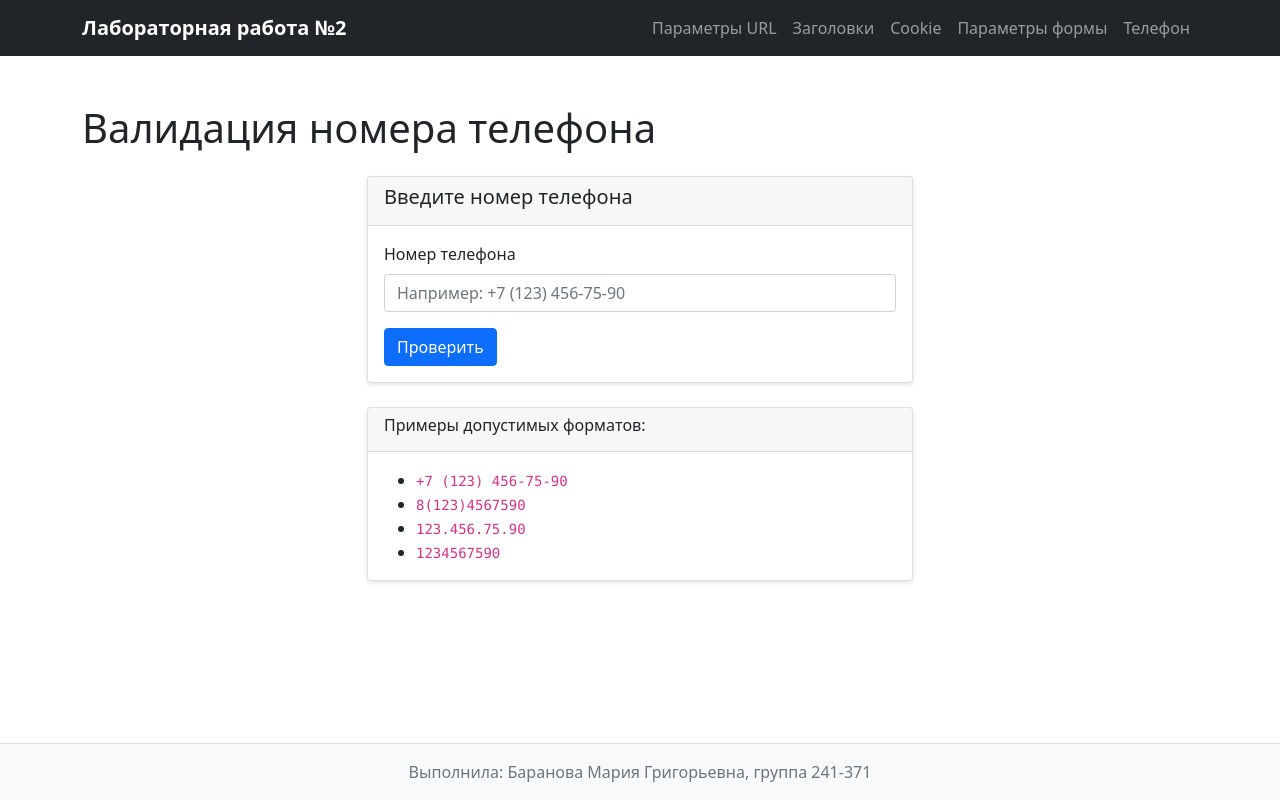
After one commit to Maryleksa/baranova_labs_web, a Flask app: page /phone/ in a window 1280 px wide. The commit adds this page. Run offline with Flask 3, Linux system fonts and the light colour scheme.

Commit message:
added lab 2

```diff
--- /dev/null
+++ b/lab2/app.py
@@ -0,0 +1,128 @@
+from flask import Flask, request, render_template, make_response, redirect, url_for
+import re
+
+app = Flask(__name__)
+
+# Главная страница
+@app.route('/')
+def index():
+    return render_template('index.html')
+
+# Страница 1: Параметры URL
+@app.route('/url-params/')
+def url_params():
+    params = request.args
+    return render_template('url_params.html', params=params)
+
+# Страница 2: Заголовки запроса
+@app.route('/headers/')
+def headers():
+    headers = dict(request.headers)
+    return render_template('headers.html', headers=headers)
+
+# Страница 3: Cookie
+@app.route('/cookies/')
+def cookies():
+    all_cookies = dict(request.cookies)
+    cookie_value = request.cookies.get('lab_cookie')
+    return render_template('cookies.html', cookies=all_cookies, cookie_value=cookie_value)
+
+# Установка cookie
+@app.route('/set-cookie/')
+def set_cookie():
+    response = make_response(redirect(url_for('cookies')))
+    response.set_cookie('lab_cookie', 'Hello from Lab2!', max_age=3600)
+    return response
+
+# Удаление cookie
+@app.route('/delete-cookie/')
+def delete_cookie():
+    response = make_response(redirect(url_for('cookies')))
+    response.delete_cookie('lab_cookie')
+    return response
+
+# Страница 4: Параметры формы
+@app.route('/form-params/', methods=['GET', 'POST'])
+def form_params():
+    form_data = {}
+    submitted = False
+
+    if request.method == 'POST':
+        form_data = dict(request.form)
+        submitted = True
+
+    return render_template('form_params.html', form_data=form_data, submitted=submitted)
+
+# Страница 5: Валидация номера телефона
+@app.route('/phone/', methods=['GET', 'POST'])
+def phone():
+    error = None
+    error_type = None
+    formatted_phone = None
+    phone_input = ''
+
+    if request.method == 'POST':
+        phone_input = request.form.get('phone', '')
+        is_valid, error_type, formatted = validate_phone(phone_input)
+
+        if is_valid:
+            formatted_phone = formatted
+        else:
+            if error_type == 'digit_count':
+                error = 'Недопустимый ввод. Неверное количество цифр.'
+            elif error_type == 'invalid_chars':
+                error = 'Недопустимый ввод. В номере телефона встречаются недопустимые символы.'
+
+    return render_template('phone.html', error=error, formatted_phone=formatted_phone, phone_input=phone_input)
+
+
+def validate_phone(phone):
+    """
+    Проверяет и форматирует номер телефона
+    Возвращает: (is_valid, error_type, formatted_phone)
+    """
+    original = phone
+
+    # Удаляем все разрешённые символы (пробелы, скобки, дефисы, точки, +)
+    temp = re.sub(r'[\s\(\)\-\.\+]', '', phone)
+
+    # Проверка 1: только цифры должны остаться
+    if not temp.isdigit():
+        return False, 'invalid_chars', None
+
+    # Подсчёт количества цифр
+    digit_count = len(temp)
+
+    # Определяем ожидаемое количество цифр
+    expected_digits = None
+    is_plus7_or_8 = False
+
+    # Проверяем, начинается ли с +7 или 8
+    cleaned_original = re.sub(r'[\s\(\)\-\.]', '', original)
+    if cleaned_original.startswith('+7'):
+        is_plus7_or_8 = True
+        expected_digits = 11
+    elif cleaned_original.startswith('8'):
+        is_plus7_or_8 = True
+        expected_digits = 11
+    else:
+        expected_digits = 10
+
+    # Проверка количества цифр
+    if digit_count != expected_digits:
+        return False, 'digit_count', None
+
+    # Форматирование номера
+    if is_plus7_or_8:
+        if len(temp) == 11:
+            formatted = f"8-{temp[1:4]}-{temp[4:7]}-{temp[7:9]}-{temp[9:11]}"
+        else:
+            formatted = phone
+    else:
+        formatted = f"{temp[0:3]}-{temp[3:6]}-{temp[6:8]}-{temp[8:10]}"
+
+    return True, None, formatted
+
+
+if __name__ == '__main__':
+    app.run(debug=True)
--- /dev/null
+++ b/lab2/requirements.txt
@@ -0,0 +1,4 @@
+flask
+pytest
+pytest-mock
+python-dotenv
--- /dev/null
+++ b/lab2/static/styles.css
@@ -0,0 +1,25 @@
+body {
+    min-height: 100vh;
+    display: flex;
+    flex-direction: column;
+}
+
+footer {
+    margin-top: auto;
+}
+
+.card {
+    box-shadow: 0 2px 4px rgba(0,0,0,0.1);
+}
+
+.table code {
+    word-break: break-all;
+}
+
+.navbar-brand {
+    font-weight: bold;
+}
+
+.invalid-feedback {
+    display: block;
+}
--- /dev/null
+++ b/lab2/templates/base.html
@@ -0,0 +1,41 @@
+<!DOCTYPE html>
+<html lang="ru">
+<head>
+    <meta charset="UTF-8">
+    <meta name="viewport" content="width=device-width, initial-scale=1.0">
+    <title>{% if title %}{{ title }}{% else %}Лабораторная работа №2{% endif %}</title>
+    <link href="https://cdn.jsdelivr.net/npm/bootstrap@5.0.2/dist/css/bootstrap.min.css" rel="stylesheet">
+    <link rel="stylesheet" href="{{ url_for('static', filename='styles.css') }}">
+</head>
+<body>
+    <nav class="navbar navbar-expand-lg navbar-dark bg-dark">
+        <div class="container">
+            <a class="navbar-brand" href="{{ url_for('index') }}">Лабораторная работа №2</a>
+            <button class="navbar-toggler" type="button" data-bs-toggle="collapse" data-bs-target="#navbarNav">
+                <span class="navbar-toggler-icon"></span>
+            </button>
+            <div class="collapse navbar-collapse" id="navbarNav">
+                <ul class="navbar-nav ms-auto">
+                    <li class="nav-item"><a class="nav-link" href="{{ url_for('url_params') }}">Параметры URL</a></li>
+                    <li class="nav-item"><a class="nav-link" href="{{ url_for('headers') }}">Заголовки</a></li>
+                    <li class="nav-item"><a class="nav-link" href="{{ url_for('cookies') }}">Cookie</a></li>
+                    <li class="nav-item"><a class="nav-link" href="{{ url_for('form_params') }}">Параметры формы</a></li>
+                    <li class="nav-item"><a class="nav-link" href="{{ url_for('phone') }}">Телефон</a></li>
+                </ul>
+            </div>
+        </div>
+    </nav>
+
+    <main class="container my-4">
+        {% block content %}{% endblock %}
+    </main>
+
+    <footer class="footer mt-auto py-3 bg-light border-top">
+        <div class="container text-center">
+            <span class="text-muted">Выполнила: Баранова Мария Григорьевна, группа 241-371</span>
+        </div>
+    </footer>
+
+    <script src="https://cdn.jsdelivr.net/npm/bootstrap@5.0.2/dist/js/bootstrap.bundle.min.js"></script>
+</body>
+</html>
--- /dev/null
+++ b/lab2/templates/phone.html
@@ -0,0 +1,58 @@
+{% extends 'base.html' %}
+
+{% block content %}
+<h1 class="my-4">Валидация номера телефона</h1>
+
+<div class="row justify-content-center">
+    <div class="col-md-6">
+        <div class="card">
+            <div class="card-header">
+                <h5>Введите номер телефона</h5>
+            </div>
+            <div class="card-body">
+                <form method="post">
+                    <div class="mb-3">
+                        <label class="form-label">Номер телефона</label>
+                        <input type="text"
+                               name="phone"
+                               class="form-control {% if error %}is-invalid{% endif %}"
+                               placeholder="Например: +7 (123) 456-75-90"
+                               value="{{ phone_input }}">
+                        {% if error %}
+                            <div class="invalid-feedback">
+                                {{ error }}
+                            </div>
+                        {% endif %}
+                    </div>
+                    <button type="submit" class="btn btn-primary">Проверить</button>
+                </form>
+            </div>
+        </div>
+
+        {% if formatted_phone %}
+        <div class="card mt-4 border-success">
+            <div class="card-header bg-success text-white">
+                <h5 class="mb-0">Результат</h5>
+            </div>
+            <div class="card-body">
+                <p class="mb-0">Отформатированный номер: <strong>{{ formatted_phone }}</strong></p>
+            </div>
+        </div>
+        {% endif %}
+
+        <div class="card mt-4">
+            <div class="card-header">
+                <h6>Примеры допустимых форматов:</h6>
+            </div>
+            <div class="card-body">
+                <ul class="mb-0">
+                    <li><code>+7 (123) 456-75-90</code></li>
+                    <li><code>8(123)4567590</code></li>
+                    <li><code>123.456.75.90</code></li>
+                    <li><code>1234567590</code></li>
+                </ul>
+            </div>
+        </div>
+    </div>
+</div>
+{% endblock %}
```
Also changed, not shown: lab1/app/tests/test_posts.py (+1 -1 lines), lab2/templates/cookies.html (added, +55 -0 lines), lab2/templates/form_params.html (added, +59 -0 lines), lab2/templates/headers.html (added, +26 -0 lines), lab2/templates/index.html (added, +33 -0 lines), lab2/templates/url_params.html (added, +46 -0 lines), lab2/tests/test_app.py (added, +146 -0 lines), lab1/app/templates/index.html (line endings or trailing spaces), lab2/tests/__init__.py (added).
